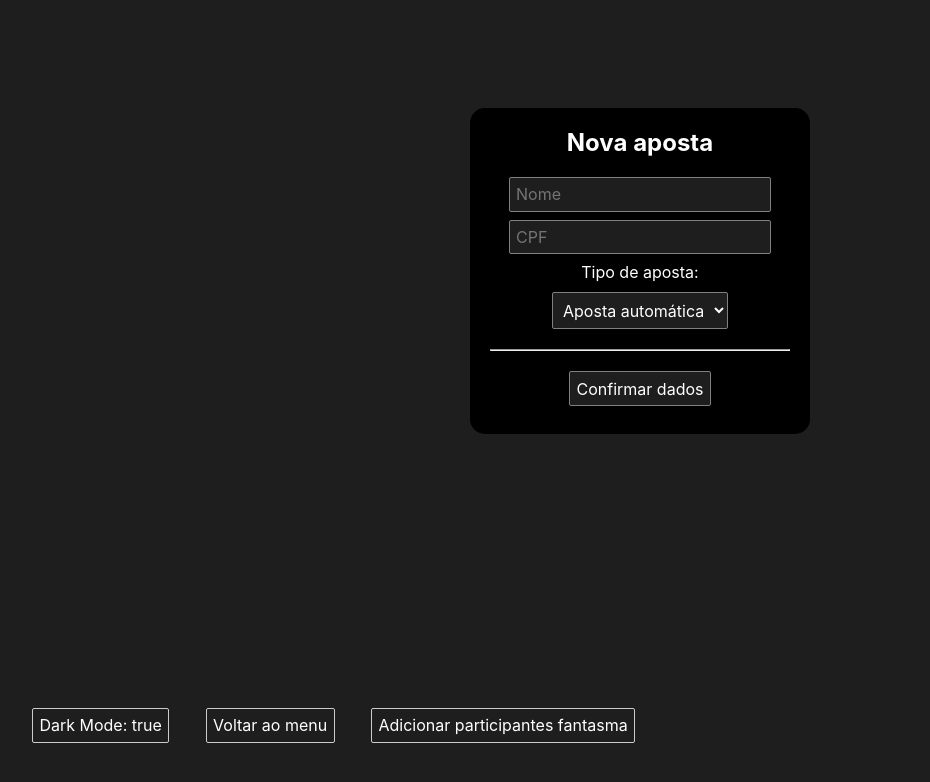
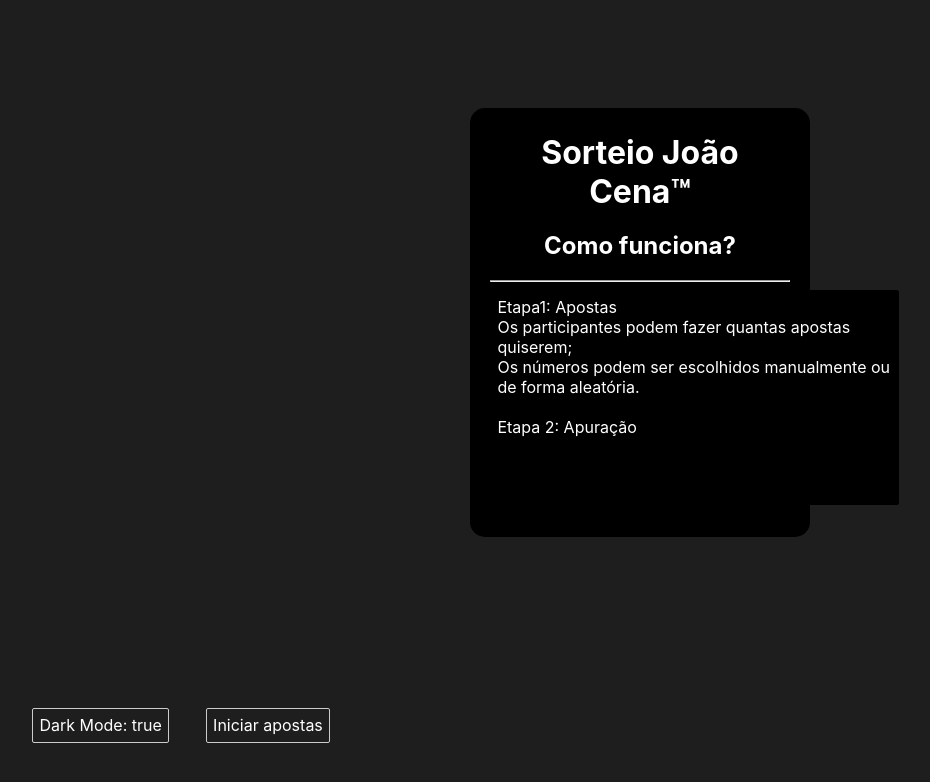
Before and after one commit to joao-tc/Dell2024, a Svelte app in the folder web/: page / in a window 1280 px wide. Shown: the top 782 px of the page, without its empty margins (0-930 px from the left). Built offline with nearby package versions, Linux system fonts and the light colour scheme.

Commit message:
Update App.svelte

```diff
--- a/web/src/App.svelte
+++ b/web/src/App.svelte
@@ -17,7 +17,7 @@
 	let prize = 2535;
 	let winners = [];
 
-	let currStage = "bet";
+	let currStage = "menu";
 
 	let darkMode = true;
 
```
